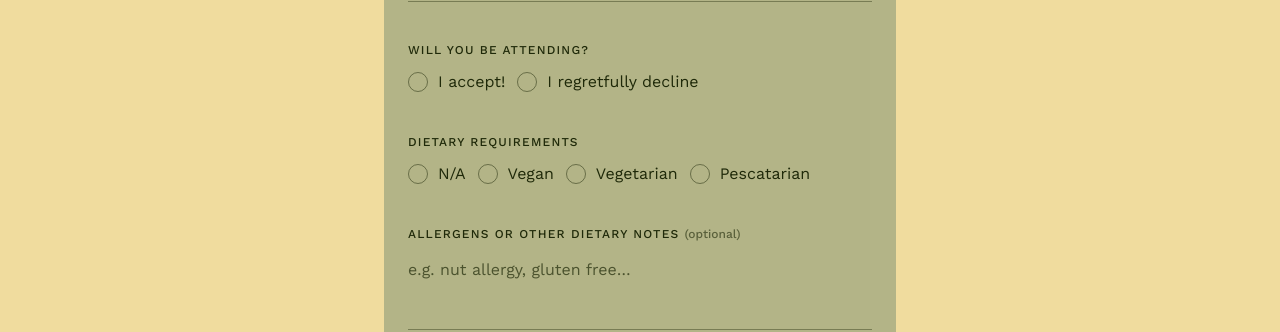
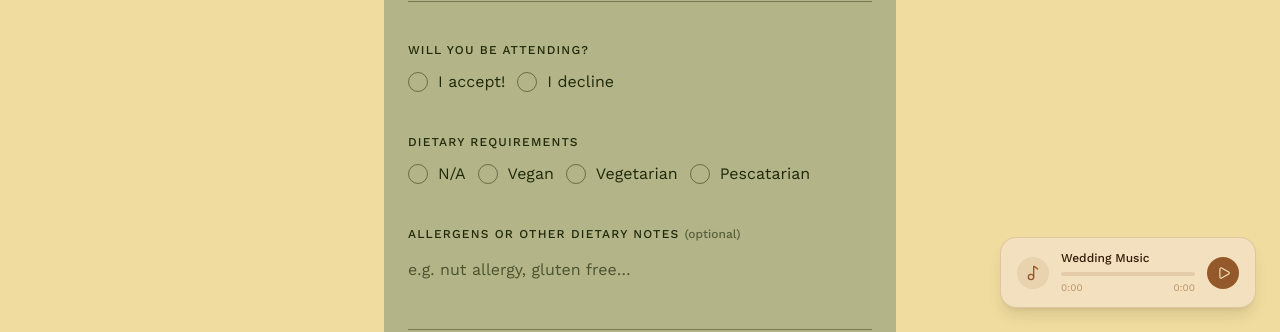
Before and after one commit to matthiasroscoe/wedding-site, a Next.js app: page /rsvp in a window 1280 px wide. Shown: the part 468-800 px from the top of the page. Built offline with nearby package versions, Linux system fonts and the light colour scheme; no server answers.

Commit message:
feat: audio player added

```diff
--- a/src/app/layout.tsx
+++ b/src/app/layout.tsx
@@ -1,6 +1,7 @@
 import type { Metadata } from 'next'
 import { Homemade_Apple, Work_Sans } from 'next/font/google'
 import { Providers } from './providers'
+import { AudioPlayer } from '@/components/audio-player'
 import './globals.css'
 
 const homemadeApple = Homemade_Apple({
@@ -26,7 +27,10 @@ export default function RootLayout({ children }: Readonly<{ children: React.Reac
             className={`${homemadeApple.variable} ${workSans.variable} h-full antialiased`}
         >
             <body className="bg-straw flex min-h-full flex-col">
-                <Providers>{children}</Providers>
+                <Providers>
+                    {children}
+                    <AudioPlayer />
+                </Providers>
             </body>
         </html>
     )
--- a/src/app/providers.tsx
+++ b/src/app/providers.tsx
@@ -3,6 +3,7 @@
 import { QueryClient, QueryClientProvider } from '@tanstack/react-query'
 import { ReactQueryDevtools } from '@tanstack/react-query-devtools'
 import { useState } from 'react'
+import { AudioProvider } from '@/lib/audio-context'
 
 export function Providers({ children }: { children: React.ReactNode }) {
   const [queryClient] = useState(
@@ -18,7 +19,7 @@ export function Providers({ children }: { children: React.ReactNode }) {
 
   return (
     <QueryClientProvider client={queryClient}>
-      {children}
+      <AudioProvider>{children}</AudioProvider>
       <ReactQueryDevtools initialIsOpen={false} />
     </QueryClientProvider>
   )
--- a/src/app/travel/page.tsx
+++ b/src/app/travel/page.tsx
@@ -41,8 +41,8 @@ function AccommodationOption({
 }) {
     return (
         <div className="border-brown-dark/20 flex flex-col gap-2 border-t pt-8">
-            <Heading3 className="text-brown-dark">{name}</Heading3>
-            <Paragraph className="text-brown-dark">{description}</Paragraph>
+            <h3 className="text-brown-dark font-sans text-xl font-medium tracking-wider">{name}</h3>
+            <Paragraph className="text-brown-dark text-base font-normal">{description}</Paragraph>
             {image && <Image src={image} alt={name} width={100} height={100} />}
             <Link href={link} className="underline">
                 View
--- /dev/null
+++ b/src/components/audio-player.tsx
@@ -0,0 +1,50 @@
+'use client'
+
+import { useAudio } from '@/lib/audio-context'
+import { Pause, Play, Music2 } from 'lucide-react'
+
+function formatTime(s: number) {
+    if (!isFinite(s)) return '0:00'
+    const m = Math.floor(s / 60)
+    const sec = Math.floor(s % 60)
+    return `${m}:${sec.toString().padStart(2, '0')}`
+}
+
+export function AudioPlayer() {
+    const { isPlaying, toggle, track, progress, duration } = useAudio()
+    const pct = duration > 0 ? (progress / duration) * 100 : 0
+
+    return (
+        <div className="fixed right-6 bottom-6 z-50 hidden md:block">
+            <div className="flex w-64 items-center gap-3 rounded-2xl border border-brown/20 bg-cream px-4 py-3 shadow-lg">
+                <div className="flex h-8 w-8 shrink-0 items-center justify-center rounded-full bg-brown/10">
+                    <Music2 className="h-4 w-4 text-brown" />
+                </div>
+
+                <div className="min-w-0 flex-1">
+                    <p className="font-body truncate text-xs font-medium text-brown-dark">
+                        {track.title}
+                    </p>
+                    <div className="mt-1.5 h-1 w-full overflow-hidden rounded-full bg-brown/15">
+                        <div
+                            className="h-full rounded-full bg-brown transition-all duration-300"
+                            style={{ width: `${pct}%` }}
+                        />
+                    </div>
+                    <div className="mt-1 flex justify-between">
+                        <span className="font-body text-[10px] text-brown/60">{formatTime(progress)}</span>
+                        <span className="font-body text-[10px] text-brown/60">{formatTime(duration)}</span>
+                    </div>
+                </div>
+
+                <button
+                    onClick={toggle}
+                    aria-label={isPlaying ? 'Pause' : 'Play'}
+                    className="flex h-8 w-8 shrink-0 cursor-pointer items-center justify-center rounded-full bg-brown text-cream transition-colors hover:bg-brown-dark"
+                >
+                    {isPlaying ? <Pause className="h-3.5 w-3.5" /> : <Play className="h-3.5 w-3.5 translate-x-px" />}
+                </button>
+            </div>
+        </div>
+    )
+}
--- a/src/components/image-slider.tsx
+++ b/src/components/image-slider.tsx
@@ -44,6 +44,7 @@ export function ImageSlider() {
                                         src={slide.src}
                                         alt={slide.alt}
                                         fill
+                                        sizes="90vw"
                                         className="object-cover"
                                     />
                                 </div>
@@ -68,7 +69,7 @@ export function ImageSlider() {
                     </button>
 
                     {/* Dots */}
-                    <div className="bg-straw/50 absolute bottom-6 left-1/2 flex -translate-x-1/2 gap-2 rounded-xl p-2 backdrop-blur-sm">
+                    <div className="bg-straw/50 absolute bottom-6 left-1/2 flex -translate-x-1/2 gap-2 rounded-full p-2 backdrop-blur-sm">
                         {slides.map((slide, i) => (
                             <button
                                 key={slide.src}
--- a/src/components/nav.tsx
+++ b/src/components/nav.tsx
@@ -1,8 +1,9 @@
 'use client'
 
 import Link from 'next/link'
-import { Menu } from 'lucide-react'
+import { Menu, Pause, Play } from 'lucide-react'
 import { Sheet, SheetContent, SheetTitle, SheetTrigger } from '@/components/ui/sheet'
+import { useAudio } from '@/lib/audio-context'
 
 export const navLinks = [
     { label: 'home', href: '/' },
@@ -14,8 +15,10 @@ export const navLinks = [
 ]
 
 export function Nav() {
+    const { isPlaying, toggle, track } = useAudio()
+
     return (
-        <header className="fixed top-0 right-0 left-0 z-50 flex items-center justify-start bg-straw p-4 pt-3 pb-2 md:justify-center md:pt-7 md:pb-6">
+        <header className="fixed top-0 right-0 left-0 z-50 flex items-center justify-between bg-straw p-4 pt-3 pb-2 md:justify-center md:pt-7 md:pb-6">
             {/* Desktop */}
             <nav className="hidden items-center gap-[45px] md:flex">
                 {navLinks.map(({ label, href }) => (
@@ -30,7 +33,7 @@ export function Nav() {
             </nav>
 
             {/* Mobile */}
-            <div className="md:hidden">
+            <div className="flex items-center gap-3 md:hidden">
                 <Sheet>
                     <SheetTrigger asChild>
                         <button
@@ -59,6 +62,20 @@ export function Nav() {
                     </SheetContent>
                 </Sheet>
             </div>
+
+            {/* Mobile audio controls */}
+            <div className="flex items-center gap-2 md:hidden">
+                <span className="font-body max-w-[120px] truncate text-xs font-medium text-brown/70">
+                    {track.title}
+                </span>
+                <button
+                    onClick={toggle}
+                    aria-label={isPlaying ? 'Pause' : 'Play'}
+                    className="flex h-7 w-7 shrink-0 cursor-pointer items-center justify-center rounded-full bg-brown text-cream transition-colors hover:bg-brown-dark"
+                >
+                    {isPlaying ? <Pause className="h-3 w-3" /> : <Play className="h-3 w-3 translate-x-px" />}
+                </button>
+            </div>
         </header>
     )
 }
--- a/src/components/rsvp-form.tsx
+++ b/src/components/rsvp-form.tsx
@@ -65,7 +65,7 @@ export function RsvpForm() {
     if (mutation.isSuccess && mutation.data.success) {
         return (
             <div className="font-body text-center">
-                <p className="font-handwriting mb-8 text-[32px] leading-10 text-brown-dark">
+                <p className="font-handwriting text-brown-dark mb-8 text-[32px] leading-10">
                     Thank you!
                 </p>
                 <p className="text-brown-dark">
@@ -81,10 +81,10 @@ export function RsvpForm() {
         <>
             <div className="mb-10">
                 <Heading2 className="mb-8">RSVP</Heading2>
-                <Paragraph className="mb-4 text-brown-dark">
+                <Paragraph className="text-brown-dark mb-4">
                     Let us know if you can make it to our wedding. Please RSVP by 1st August 2026.
                 </Paragraph>
-                <Paragraph className="mb-4 text-brown-dark">
+                <Paragraph className="text-brown-dark mb-4">
                     Not sure if you RSVPed or want to change your RSVP?{' '}
                     <Link href="/rsvp/check" className="underline">
                         Click here
@@ -94,11 +94,14 @@ export function RsvpForm() {
 
             <form
                 onSubmit={onSubmit}
-                className="font-body flex flex-col gap-10 rounded-xl bg-sage p-6 text-forest"
+                className="font-body bg-sage text-forest flex flex-col gap-10 rounded-xl p-6"
             >
                 {/* Email */}
                 <div className="flex flex-col gap-2">
-                    <Label htmlFor="email" className="text-xs font-medium tracking-widest uppercase">
+                    <Label
+                        htmlFor="email"
+                        className="text-xs font-medium tracking-widest uppercase"
+                    >
                         Email address
                     </Label>
                     <Input
@@ -125,7 +128,7 @@ export function RsvpForm() {
                     >
                         {[
                             { value: 'accept', label: 'I accept!' },
-                            { value: 'decline', label: 'I regretfully decline' },
+                            { value: 'decline', label: 'I decline' },
                         ].map(({ value, label }) => (
                             <label key={value} className="flex cursor-pointer items-center gap-2.5">
                                 <RadioGroupItem value={value} id={`attending-${value}`} />
@@ -145,9 +148,13 @@ export function RsvpForm() {
                     </Label>
                     <RadioGroup
                         onValueChange={(val) =>
-                            setValue('dietaryRequirement', val as FormValues['dietaryRequirement'], {
-                                shouldValidate: true,
-                            })
+                            setValue(
+                                'dietaryRequirement',
+                                val as FormValues['dietaryRequirement'],
+                                {
+                                    shouldValidate: true,
+                                }
+                            )
                         }
                     >
                         {dietaryOptions.map(({ value, label }) => (
@@ -180,12 +187,12 @@ export function RsvpForm() {
                 </div>
 
                 {mutation.isSuccess && mutation.data.error && (
-                    <div className="font-body rounded-xl border bg-straw p-3 text-center text-brown-dark">
+                    <div className="font-body bg-straw text-brown-dark rounded-xl border p-3 text-center">
                         <p className="text-sm">
                             You&apos;ve already RSVPed. If you need to change your RSVP, please{' '}
                             <a
                                 href={`mailto:${CONTACT_EMAIL}?subject=${CHANGE_SUBJECT}&body=Hi,\n\nI'd like to update my RSVP.\n\nEmail: ${email}\n\nChanges:\n`}
-                                className="underline underline-offset-2 hover:text-forest"
+                                className="hover:text-forest underline underline-offset-2"
                             >
                                 email us
                             </a>{' '}
--- /dev/null
+++ b/src/lib/audio-context.tsx
@@ -0,0 +1,69 @@
+'use client'
+
+import { createContext, useContext, useEffect, useRef, useState } from 'react'
+
+const TRACK = {
+    title: 'Wedding Music',
+    src: '/music.mp3',
+}
+
+type AudioContextValue = {
+    isPlaying: boolean
+    toggle: () => void
+    track: typeof TRACK
+    progress: number
+    duration: number
+}
+
+const AudioContext = createContext<AudioContextValue | null>(null)
+
+export function AudioProvider({ children }: { children: React.ReactNode }) {
+    const audioRef = useRef<HTMLAudioElement | null>(null)
+    const [isPlaying, setIsPlaying] = useState(false)
+    const [progress, setProgress] = useState(0)
+    const [duration, setDuration] = useState(0)
+
+    useEffect(() => {
+        const audio = new Audio(TRACK.src)
+        audio.loop = true
+        audioRef.current = audio
+
+        const onTimeUpdate = () => setProgress(audio.currentTime)
+        const onLoadedMetadata = () => setDuration(audio.duration)
+        const onEnded = () => setIsPlaying(false)
+
+        audio.addEventListener('timeupdate', onTimeUpdate)
+        audio.addEventListener('loadedmetadata', onLoadedMetadata)
+        audio.addEventListener('ended', onEnded)
+
+        return () => {
+            audio.pause()
+            audio.removeEventListener('timeupdate', onTimeUpdate)
+            audio.removeEventListener('loadedmetadata', onLoadedMetadata)
+            audio.removeEventListener('ended', onEnded)
+        }
+    }, [])
+
+    const toggle = () => {
+        const audio = audioRef.current
+        if (!audio) return
+        if (isPlaying) {
+            audio.pause()
+            setIsPlaying(false)
+        } else {
+            audio.play().then(() => setIsPlaying(true)).catch(() => {})
+        }
+    }
+
+    return (
+        <AudioContext.Provider value={{ isPlaying, toggle, track: TRACK, progress, duration }}>
+            {children}
+        </AudioContext.Provider>
+    )
+}
+
+export function useAudio() {
+    const ctx = useContext(AudioContext)
+    if (!ctx) throw new Error('useAudio must be used within AudioProvider')
+    return ctx
+}
```
Also changed, not shown: src/components/rsvp-lookup.tsx (+21 -16 lines), 1 other file (tests, documents, lock files or other folders).
